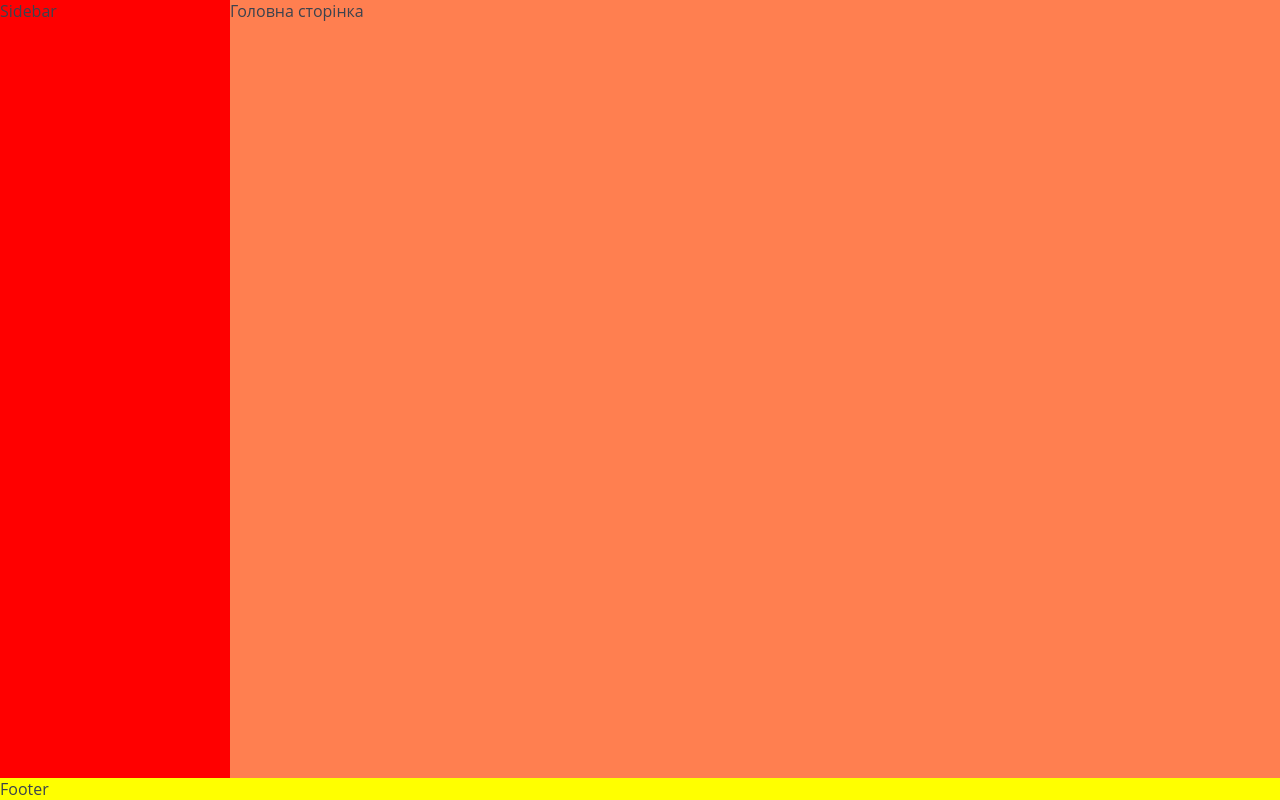
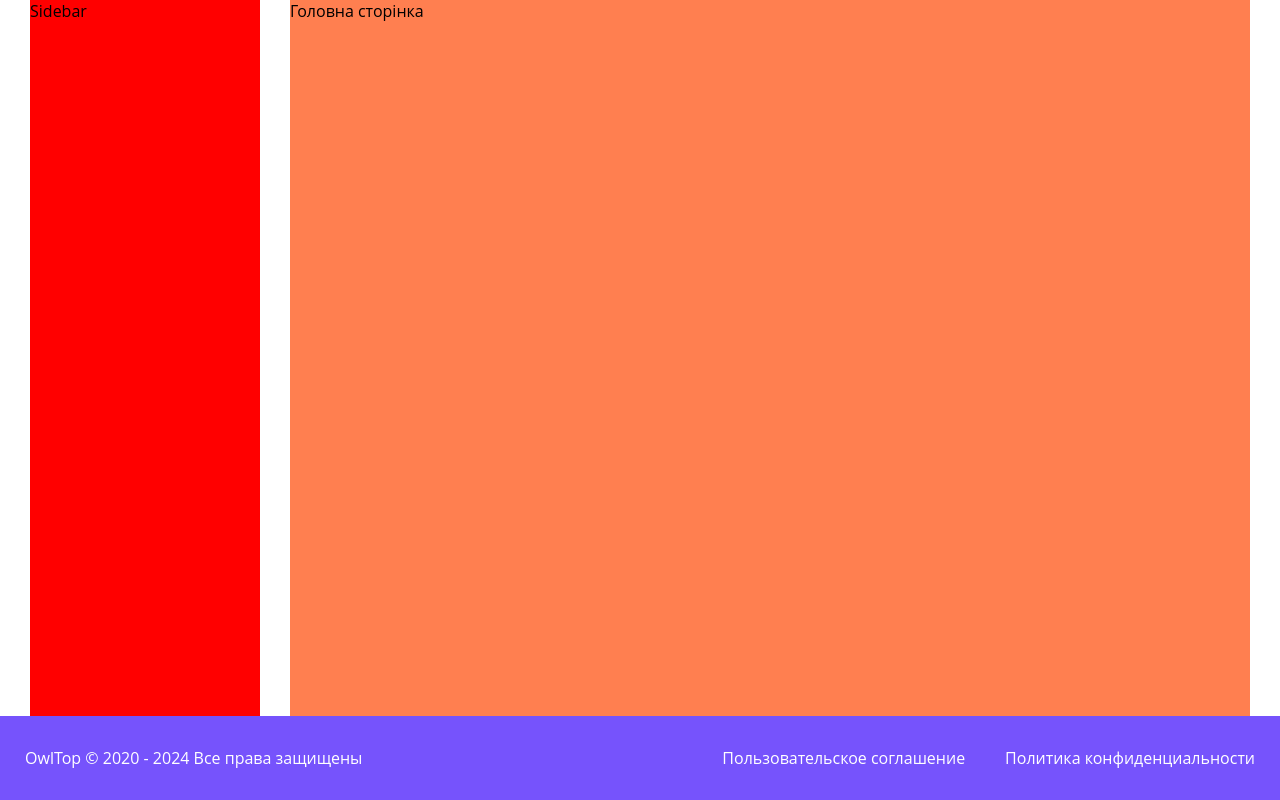
Before and after one commit to insurecar/top-app, a Next.js app: page / in a window 1280 px wide. Built offline with nearby package versions, Linux system fonts and the light colour scheme.

Commit message:
finished 77

```diff
--- a/app/(site)/globals.css
+++ b/app/(site)/globals.css
@@ -2,8 +2,6 @@
   box-sizing: border-box;
   padding: 0;
   margin: 0;
-  color: var(--black);
-  background: #f5f6f8;
   font-family: var(--font-family);
 }
 
@@ -14,7 +12,7 @@ a {
 
 :root {
   --black: #3b434e;
-  --gray-light: #ebebeb;
+  --grey-light: #ebebeb;
   --white: white;
   --primary: #7653fc;
   --primary-hover: #6344df;
--- a/app/(site)/page.module.css
+++ b/app/(site)/page.module.css
@@ -1,5 +1,6 @@
 .wrapper {
   display: grid;
+  gap: 0px 30px;
   grid-template-columns: auto 230px minmax(320px, 1200px) auto;
   min-height: 100vh;
   grid-template-rows: auto 1fr auto;
--- a/components/Footer/Footer.module.css
+++ b/components/Footer/Footer.module.css
@@ -0,0 +1,21 @@
+.footer {
+  display: grid;
+  grid-template-columns: 1fr auto auto;
+  gap: 10px 40px;
+  color: var(--white);
+  font-size: 16px;
+  line-height: 20px;
+
+  background: var(--primary);
+  padding: 32px 25px;
+}
+
+.footer a:hover {
+  color: var(--grey-light);
+}
+
+@media (max-width: 765px) {
+  .footer {
+    grid-template-columns: 1fr;
+  }
+}
--- a/components/Footer/Footer.tsx
+++ b/components/Footer/Footer.tsx
@@ -1,5 +1,14 @@
 import { FooterProps } from "./Footer.props";
+import cn from "classnames";
+import styles from "./Footer.module.css";
+import { format } from "date-fns";
 
-export const Footer = ({ ...props }: FooterProps) => {
-  return <div {...props}>Footer</div>;
+export const Footer = ({ className, ...props }: FooterProps) => {
+  return (
+    <footer className={cn(className, styles.footer)} {...props}>
+      <div>OwlTop © 2020 - {format(new Date(), "yyyy")} Все права защищены</div>
+      <a href="#">Пользовательское соглашение</a>
+      <a href="#">Политика конфиденциальности</a>
+    </footer>
+  );
 };
--- a/package.json
+++ b/package.json
@@ -11,6 +11,7 @@
   },
   "dependencies": {
     "classnames": "^2.5.1",
+    "date-fns": "^4.1.0",
     "next": "^15.0.3",
     "react": "19.0.0-rc-66855b96-20241106",
     "react-dom": "19.0.0-rc-66855b96-20241106"
```
Also changed, not shown: 1 other file (tests, documents, lock files or other folders).
